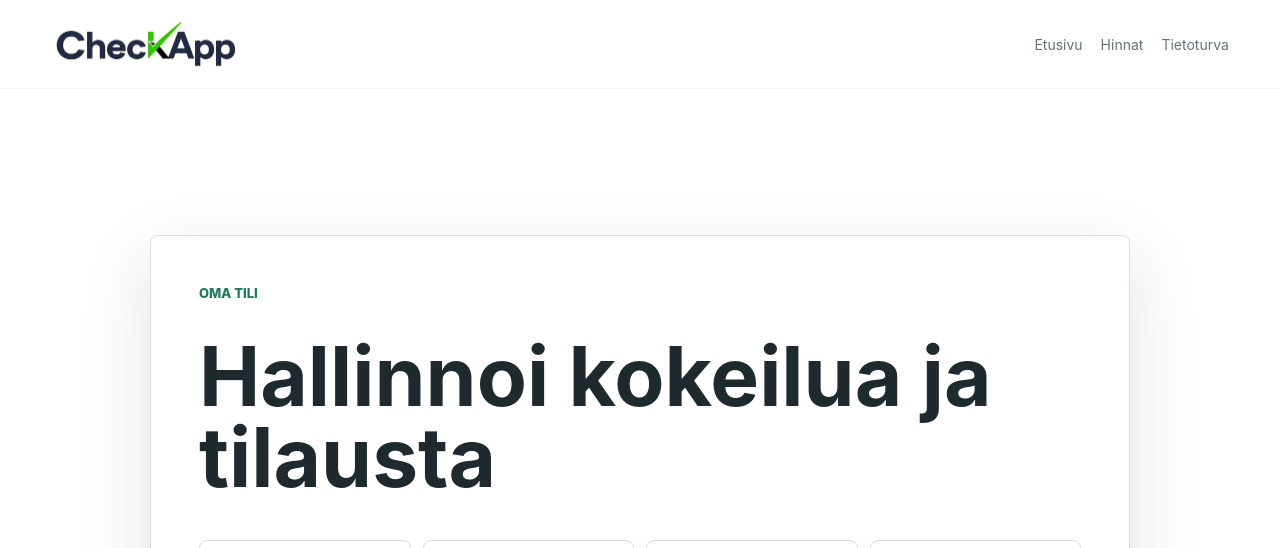
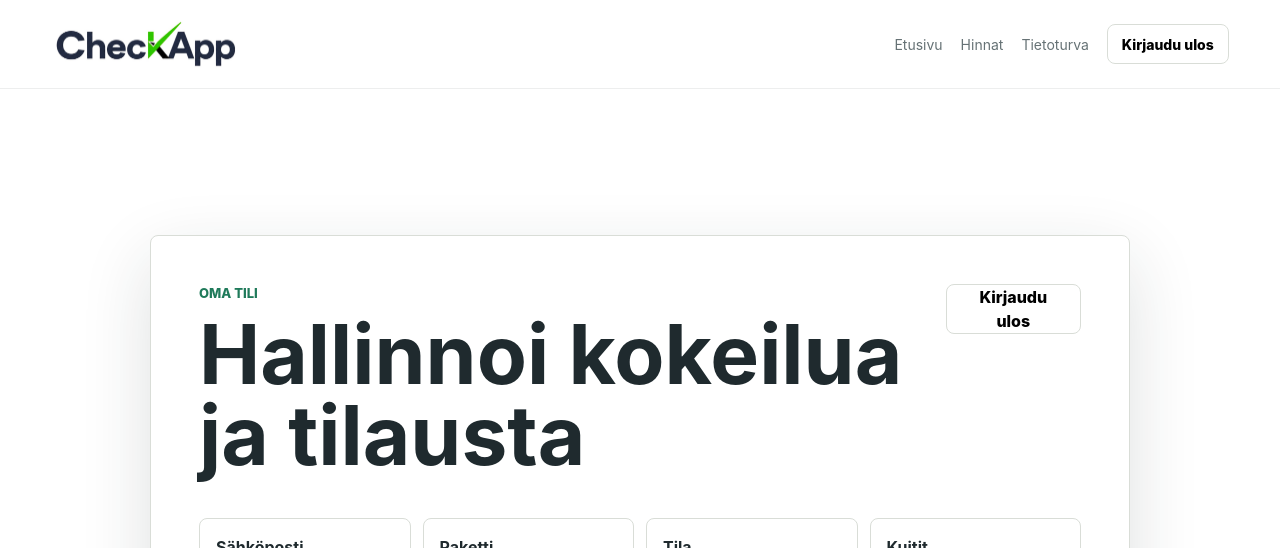
Before and after one commit to Kris-creator23/check-product, a Next.js app: page /dashboard in a window 1280 px wide. Shown: the top 548 px of the page. Built offline with nearby package versions, Linux system fonts and the light colour scheme; no server answers.

Commit message:
Add dashboard sign out button

```diff
--- a/app/dashboard/page.tsx
+++ b/app/dashboard/page.tsx
@@ -26,6 +26,7 @@ export default function DashboardPage() {
   const [invoiceEmail, setInvoiceEmail] = useState("");
   const [b2bAccepted, setB2bAccepted] = useState(false);
   const [loading, setLoading] = useState(true);
+  const [signingOut, setSigningOut] = useState(false);
 
   useEffect(() => {
     const params = new URLSearchParams(window.location.search);
@@ -127,6 +128,18 @@ export default function DashboardPage() {
     setMessage("Laskupyyntö lähetetty. Otamme yhteyttä sähköpostitse.");
   }
 
+  async function signOut() {
+    setSigningOut(true);
+    setMessage("");
+    const { error } = await supabase.auth.signOut();
+    if (error) {
+      setSigningOut(false);
+      setMessage(error.message);
+      return;
+    }
+    window.location.href = "/";
+  }
+
   return (
     <>
       <header className="siteHeader">
@@ -135,12 +148,22 @@ export default function DashboardPage() {
           <a href="/">Etusivu</a>
           <a href="/#pricing">Hinnat</a>
           <a href="/#security">Tietoturva</a>
+          <button className="button secondary navButton" onClick={signOut} disabled={signingOut}>
+            {signingOut ? "Kirjaudutaan ulos..." : "Kirjaudu ulos"}
+          </button>
         </nav>
       </header>
       <main className="accountPage">
         <section className="accountCard">
-          <p className="eyebrow">Oma tili</p>
-          <h1>Hallinnoi kokeilua ja tilausta</h1>
+          <div className="accountHeader">
+            <div>
+              <p className="eyebrow">Oma tili</p>
+              <h1>Hallinnoi kokeilua ja tilausta</h1>
+            </div>
+            <button className="button secondary" onClick={signOut} disabled={signingOut}>
+              {signingOut ? "Kirjaudutaan ulos..." : "Kirjaudu ulos"}
+            </button>
+          </div>
           {loading ? <p>Ladataan...</p> : (
             <>
               <div className="accountGrid">
@@ -177,6 +200,9 @@ export default function DashboardPage() {
                 <button className="button primary" onClick={startTrial} disabled={!b2bAccepted}>Lataa Mac-sovellus ilman maksutietoja</button>
                 <button className="button secondary" onClick={checkout} disabled={!b2bAccepted}>Lisää maksutapa nyt</button>
                 <button className="button secondary" onClick={portal}>Hallinnoi tilausta</button>
+                <button className="button secondary" onClick={signOut} disabled={signingOut}>
+                  {signingOut ? "Kirjaudutaan ulos..." : "Kirjaudu ulos"}
+                </button>
               </div>
               <div className="invoiceBox">
                 <h2>Yrityslasku</h2>
--- a/app/globals.css
+++ b/app/globals.css
@@ -170,6 +170,11 @@ h3 {
 .button.secondary {
   border-color: var(--line);
   background: rgba(255, 255, 255, 0.78);
+}
+
+.navButton {
+  min-height: 40px;
+  padding: 0 14px;
 }
 
 .button.full {
@@ -742,6 +747,13 @@ select {
   box-shadow: var(--shadow);
 }
 
+.accountHeader {
+  display: flex;
+  align-items: flex-start;
+  justify-content: space-between;
+  gap: 18px;
+}
+
 .accountGrid {
   display: grid;
   grid-template-columns: repeat(4, minmax(0, 1fr));
@@ -788,10 +800,15 @@ select {
 @media (max-width: 920px) {
   .hero,
   .split,
+  .accountHeader,
   .pricingGrid,
   .accountGrid,
   .formGrid {
     grid-template-columns: 1fr;
+  }
+
+  .accountHeader {
+    display: grid;
   }
 
   .hero {
```
